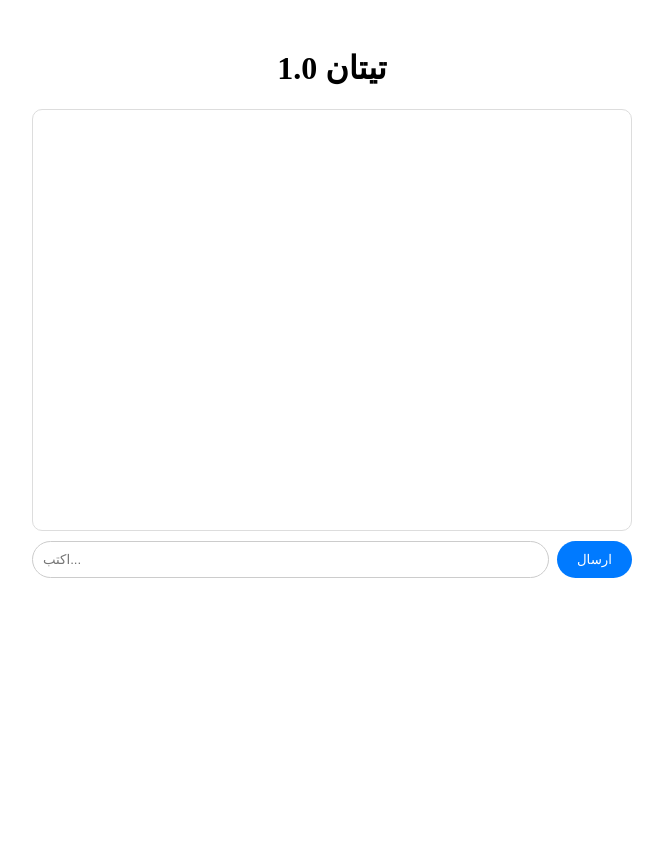
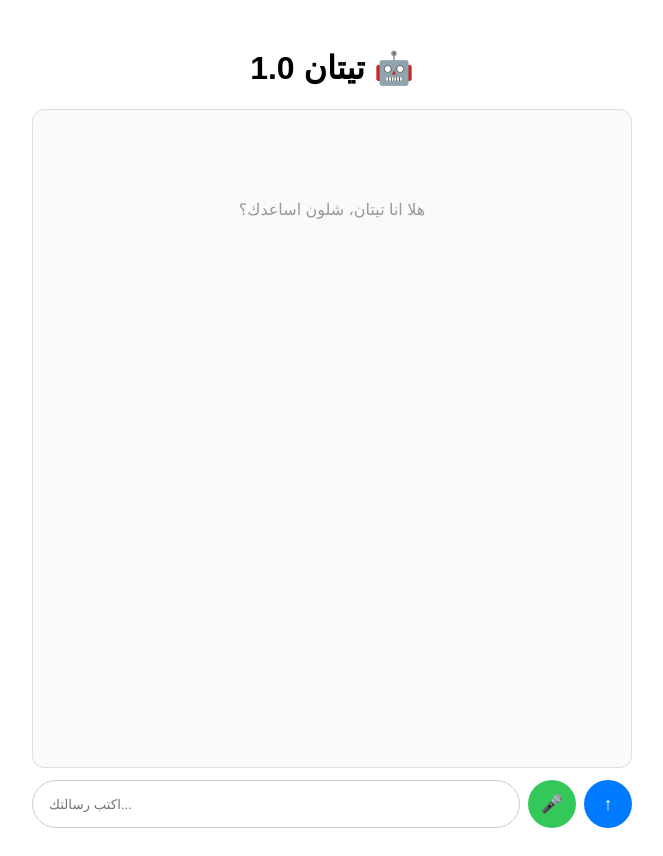
Before and after one commit to Alialdrage/titan-10, a Next.js app: page / in a window 1280 px wide. Shown: the whole page, without its empty margins (308-971 px from the left). Before the commit the page ends 800 px from the top, so only its background shows below. Built offline with nearby package versions, Linux system fonts and the light colour scheme.

Commit message:
Update page.tsx

```diff
--- a/app/page.tsx
+++ b/app/page.tsx
@@ -21,25 +21,41 @@ export default function Page() {
       const data = await res.json();
       setMessages((m) => [...m, { role: "assistant", content: data.reply }]);
     } catch {
-      setMessages((m) => [...m, { role: "assistant", content: "خطأ" }]);
+      setMessages((m) => [...m, { role: "assistant", content: "صار خطأ حاول مرة ثانية" }]);
     }
     setLoading(false);
   };
 
+  const voice = () => {
+    const SR = (window as any).webkitSpeechRecognition || (window as any).SpeechRecognition;
+    if (!SR) return alert("استخدم متصفح كروم");
+    const r = new SR();
+    r.lang = "ar-SA";
+    r.onresult = (e: any) => {
+      const t = e.results[0][0].transcript;
+      setInput(t);
+    };
+    r.start();
+  };
+
   return (
-    <main style={{ maxWidth: 600, margin: "0 auto", padding: 20 }}>
-      <h1 style={{ textAlign: "center" }}>تيتان 1.0</h1>
-      <div style={{ border: "1px solid #ddd", height: 400, overflowY: "auto", padding: 10, borderRadius: 10 }}>
+    <main style={{ maxWidth: 600, margin: "0 auto", padding: 20, fontFamily: "sans-serif", height: "100vh", display: "flex", flexDirection: "column" }}>
+      <h1 style={{ textAlign: "center" }}>تيتان 1.0 🤖</h1>
+
+      <div style={{ flex: 1, border: "1px solid #ddd", overflowY: "auto", padding: 10, borderRadius: 12, background: "#fafafa" }}>
+        {messages.length === 0 && <p style={{ textAlign: "center", color: "#999", marginTop: 80 }}>هلا انا تيتان، شلون اساعدك؟</p>}
         {messages.map((m, i) => (
-          <div key={i} style={{ margin: 5, padding: 8, background: m.role === "user" ? "#007aff" : "#eee", color: m.role === "user" ? "#fff" : "#000", borderRadius: 8, textAlign: "right" }}>
+          <div key={i} style={{ margin: 6, padding: "10px 14px", background: m.role === "user" ? "#007aff" : "#e9e9eb", color: m.role === "user" ? "#fff" : "#000", borderRadius: 16, textAlign: "right", maxWidth: "85%", marginLeft: m.role === "user" ? "auto" : "0" }}>
             {m.content}
           </div>
         ))}
-        {loading && <div>يكتب...</div>}
+        {loading && <div style={{ fontSize: 12, color: "#999" }}>تيتان يكتب...</div>}
       </div>
-      <div style={{ display: "flex", gap: 8, marginTop: 10 }}>
-        <input value={input} onChange={(e) => setInput(e.target.value)} onKeyDown={(e) => e.key === "Enter" && send()} style={{ flex: 1, padding: 10, borderRadius: 20, border: "1px solid #ccc" }} placeholder="اكتب..." />
-        <button onClick={send} style={{ padding: "10px 20px", borderRadius: 20, background: "#007aff", color: "#fff", border: "none" }}>ارسال</button>
+
+      <div style={{ display: "flex", gap: 8, marginTop: 12 }}>
+        <input value={input} onChange={(e) => setInput(e.target.value)} onKeyDown={(e) => e.key === "Enter" && send()} placeholder="اكتب رسالتك..." style={{ flex: 1, padding: "12px 16px", borderRadius: 25, border: "1px solid #ccc", outline: "none" }} />
+        <button onClick={voice} style={{ width: 48, height: 48, borderRadius: "50%", border: "none", background: "#34c759", color: "#fff", fontSize: 18, cursor: "pointer" }}>🎤</button>
+        <button onClick={send} style={{ width: 48, height: 48, borderRadius: "50%", border: "none", background: "#007aff", color: "#fff", fontSize: 18, cursor: "pointer" }}>↑</button>
       </div>
     </main>
   );
```
